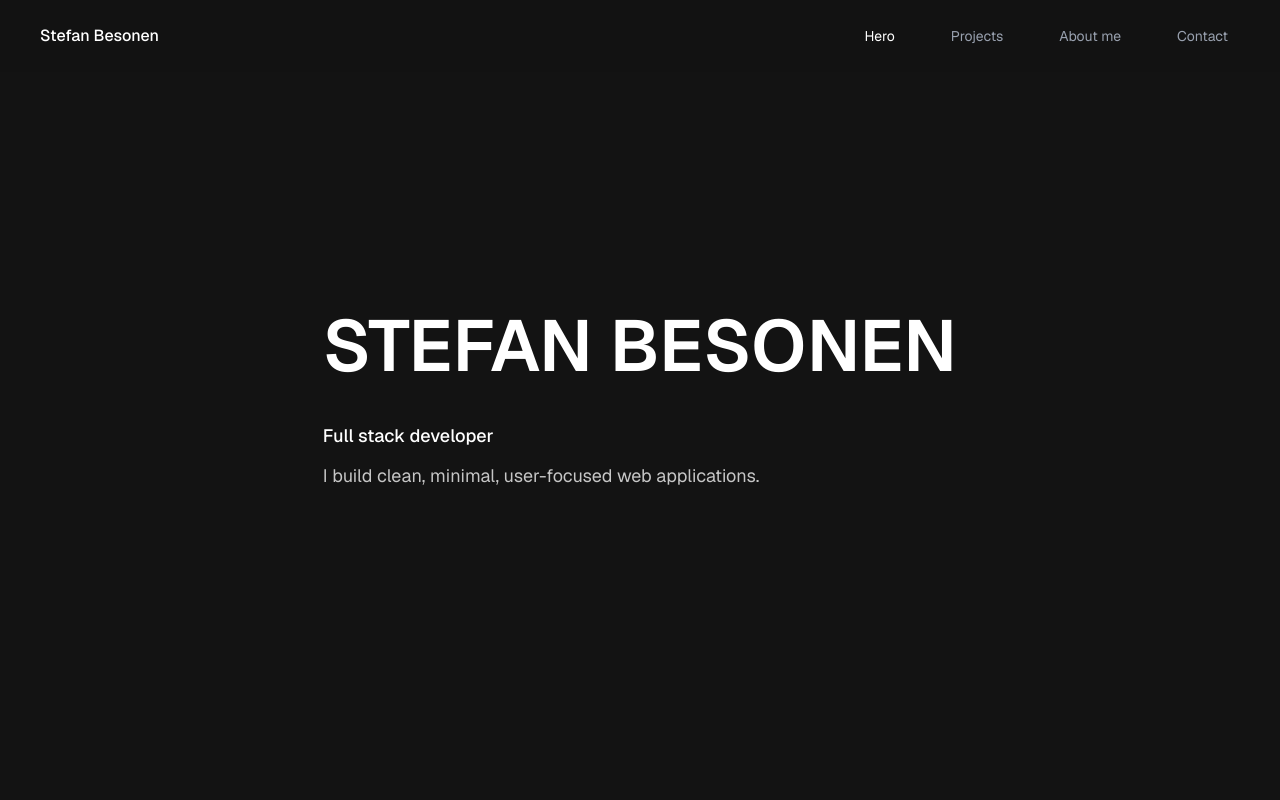
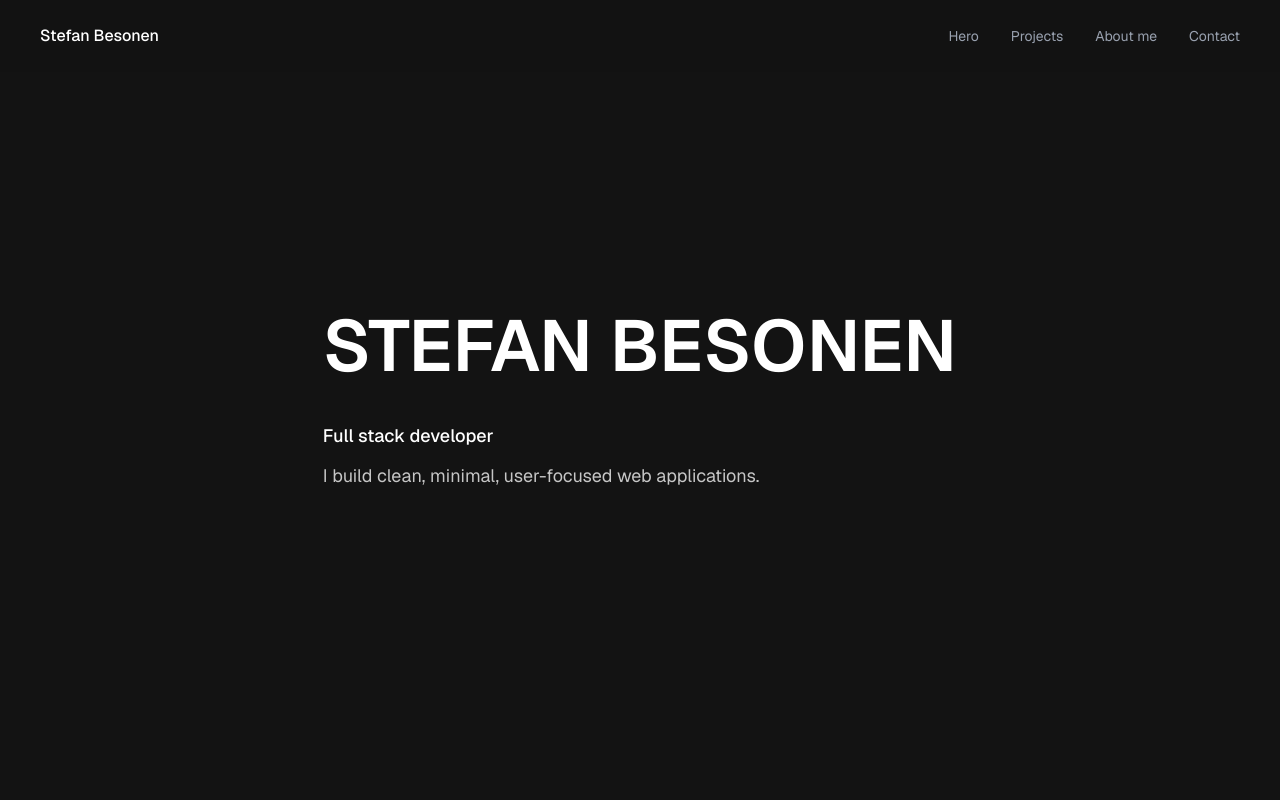
Before and after one commit to Stefan1400/portfolio, a Next.js app: page / in a window 1280 px wide. Shown: the top 800 px of the page. Built offline with nearby package versions, Linux system fonts and the light colour scheme.

Commit message:
refactor(nav): remove active link highlight behavior

```diff
--- a/components/layout/MenuDropdown.tsx
+++ b/components/layout/MenuDropdown.tsx
@@ -5,11 +5,10 @@ import type { NavItem } from "./Navbar";
 type MenuDropdownProps = {
   menuOpen: boolean;
   toggleMenuOpen: () => void;
-  activeSection: string;
   navItems: NavItem[];
 };
 
-export default function MenuDropdown({ menuOpen, toggleMenuOpen, activeSection, navItems }: MenuDropdownProps) {
+export default function MenuDropdown({ menuOpen, toggleMenuOpen, navItems }: MenuDropdownProps) {
    return (
     <div
       className={`
@@ -21,8 +20,8 @@ export default function MenuDropdown({ menuOpen, toggleMenuOpen, activeSection,
 
       <ul className="w-full h-full flex flex-col gap-6 px-6 py-8 pt-0 text-lg justify-center items-center">
           {navItems.map(navItem => (
-              <li onClick={toggleMenuOpen} key={navItem.id}>
-                <a href={`/#${navItem.id}`} className={`transition-colors duration-150 ease-in-out ${activeSection === navItem.id ? 'text-white' : 'text-gray-400'}`}>
+              <li onClick={() => toggleMenuOpen()} key={navItem.id}>
+                <a href={`/#${navItem.id}`} className={`transition-colors duration-150 ease-in-out`}>
                     {navItem.label}
                 </a>
               </li>
--- a/components/layout/Navbar.tsx
+++ b/components/layout/Navbar.tsx
@@ -5,7 +5,6 @@ import Hamburger from "../icons/Hamburger";
 import { useState, useEffect } from "react";
 import MenuDropdown from "./MenuDropdown";
 import { X } from "lucide-react";
-import { useActiveSection } from "@/hooks/useActiveSection";
 
 export type NavItem = {
    id: string;
@@ -23,8 +22,6 @@ export default function Navbar({}) {
       document.body.style.overflow = menuOpen ? "hidden" : "auto";
    }, [menuOpen]);
 
-   const activeSection = useActiveSection();
-
    const navItems = [
       { id: 'hero', label: 'Hero' },
       { id: 'projects', label: 'Projects' },
@@ -41,11 +38,18 @@ export default function Navbar({}) {
             <Logo />
          </a>
 
+
+
+         {/* DESKTOP LOGO */}
+         <a href="/#hero" className="hidden md:flex text-white font-medium">
+            Stefan Besonen
+         </a>
+
          {/* MOBILE MENU CLOSE / OPEN */}
          <button
             onClick={toggleMenuOpen}
             type="button"
-            className="relative flex md:hidden w-8 h-8 items-center justify-center"
+            className="md:hidden relative flex w-8 h-8 items-center justify-center"
             >
             {/* Hamburger */}
             <span
@@ -68,16 +72,11 @@ export default function Navbar({}) {
             </span>
          </button>
 
-         {/* DESKTOP LOGO */}
-         <a href="/#hero" className="hidden md:flex text-white font-medium">
-            Stefan Besonen
-         </a>
-
          {/* DESKTOP NAV */}
          <ul className="hidden md:flex gap-8 text-sm">
             {navItems.map(navItem => (
                <li key={navItem.id}>
-                  <a href={`/#${navItem.id}`} className={`transition-colors duration-150 ease-in-out lg:px-3 lg:py-2 ${activeSection === navItem.id ? 'text-white' : 'text-gray-400 hover:text-gray-200'}`}>
+                  <a href={`/#${navItem.id}`} className={`text-gray-400`}>
                      {navItem.label}
                   </a>
                </li>
@@ -89,7 +88,6 @@ export default function Navbar({}) {
          <MenuDropdown
             menuOpen={menuOpen}
             toggleMenuOpen={toggleMenuOpen}
-            activeSection={activeSection}
             navItems={navItems}
          />
       </div>
--- a/hooks/useActiveSection.ts
+++ /dev/null
@@ -1,30 +0,0 @@
-"use client";
-
-import { useEffect, useState } from "react";
-
-export function useActiveSection() {
-  const [activeSection, setActiveSection] = useState("hero");
-
-  useEffect(() => {
-    const sections = document.querySelectorAll("section[id]");
-
-    const observer = new IntersectionObserver(
-      (entries) => {
-        entries.forEach((entry) => {
-          if (entry.isIntersecting) {
-            setActiveSection(entry.target.id);
-          }
-        });
-      },
-      {
-        threshold: 0.6,
-      }
-    );
-
-    sections.forEach((section) => observer.observe(section));
-
-    return () => observer.disconnect();
-  }, []);
-
-  return activeSection;
-}
```
